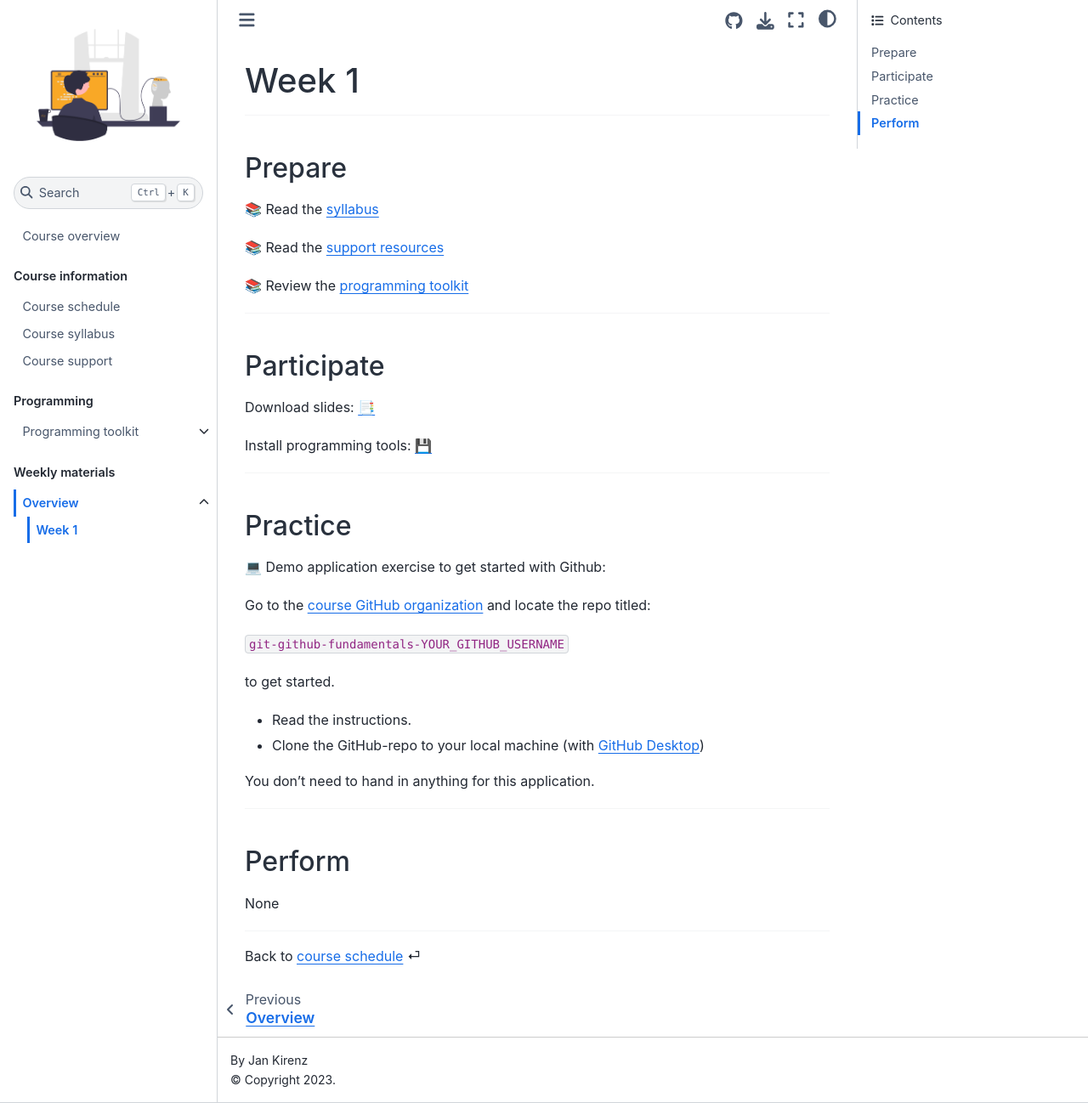
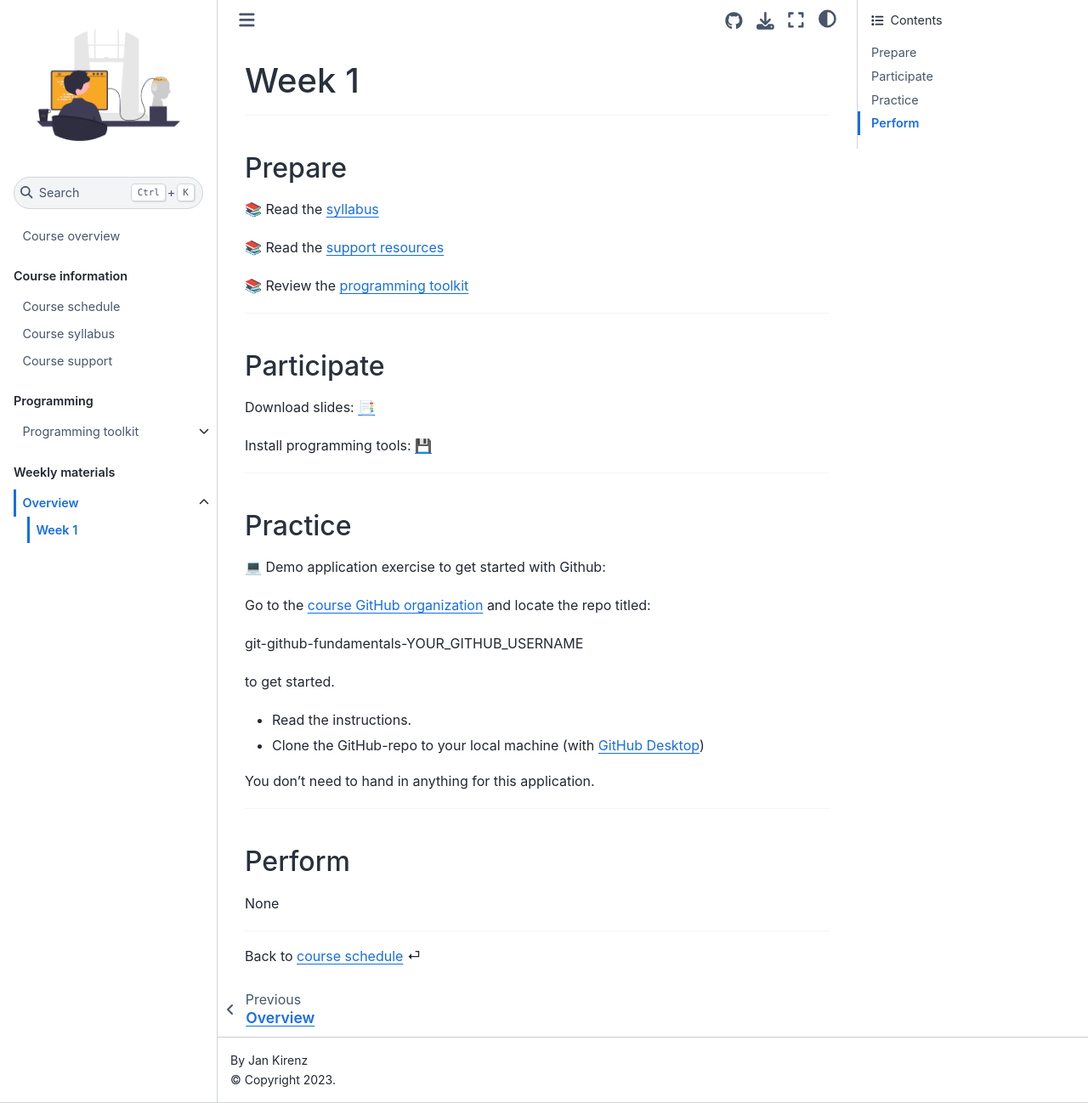
Before and after one commit to ds-ws22/website, a Jupyter Book: the page built from weeks/week1.md, in a window 1280 px wide and 1298 px high. Shown: the whole window at 85% size. Built offline with Jupyter Book 1.0.4 settings and Sphinx 7.4.7 and the Sphinx Book theme 1.1.4, drawn with Linux system fonts in a browser that asks for light colours; comment, search, counter and statistics services are not loaded.

```diff
--- a/weeks/week1.md
+++ b/weeks/week1.md
@@ -31,7 +31,9 @@ Install programming tools: [💾](../docs/programming-toolkit.md)
 
 Go to the [course GitHub organization](https://github.com/orgs/ds-ws22/repositories) and locate the repo titled:
 
-`git-github-fundamentals-YOUR_GITHUB_USERNAME`
+
+git-github-fundamentals-YOUR_GITHUB_USERNAME
+
 
 to get started.
 
```
